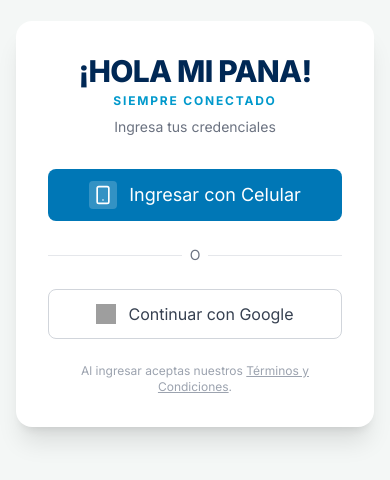
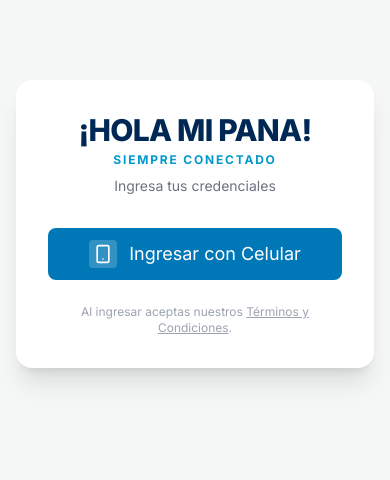
Before and after one commit to cdepool/MI-PANA-APP-3.0, a React (Vite) app: page /login in a window 390 px wide. Shown: the part 198-678 px from the top of the page. Built offline with nearby package versions, Linux system fonts and the light colour scheme; no server answers; grey boxes are pictures that could not be loaded.

Commit message:
feat: remove google login button, phone only

```diff
--- a/pages/Login.tsx
+++ b/pages/Login.tsx
@@ -136,25 +136,6 @@
               </div>
             </Button>
 
-            <div className="relative my-6">
-              <div className="absolute inset-0 flex items-center">
-                <div className="w-full border-t border-gray-200"></div>
-              </div>
-              <div className="relative flex justify-center text-sm">
-                <span className="px-2 bg-white dark:bg-gray-800 text-gray-500">O</span>
-              </div>
-            </div>
-
-            {/* Google Login Button */}
-            <button
-              type="button"
-              onClick={() => authService.loginWithGoogle()}
-              className="w-full flex items-center justify-center gap-3 bg-white dark:bg-gray-700 text-gray-700 dark:text-white border border-gray-300 dark:border-gray-600 p-3 rounded-lg font-medium hover:bg-gray-50 dark:hover:bg-gray-600 transition-colors"
-            >
-              <img src="https://www.svgrepo.com/show/475656/google-color.svg" className="w-5 h-5" alt="G" />
-              <span>Continuar con Google</span>
-            </button>
-
             <p className="text-center text-xs text-gray-400 mt-6">
               Al ingresar aceptas nuestros <a href="#" className="underline hover:text-mipana-mediumBlue">Términos y Condiciones</a>.
             </p>
```
